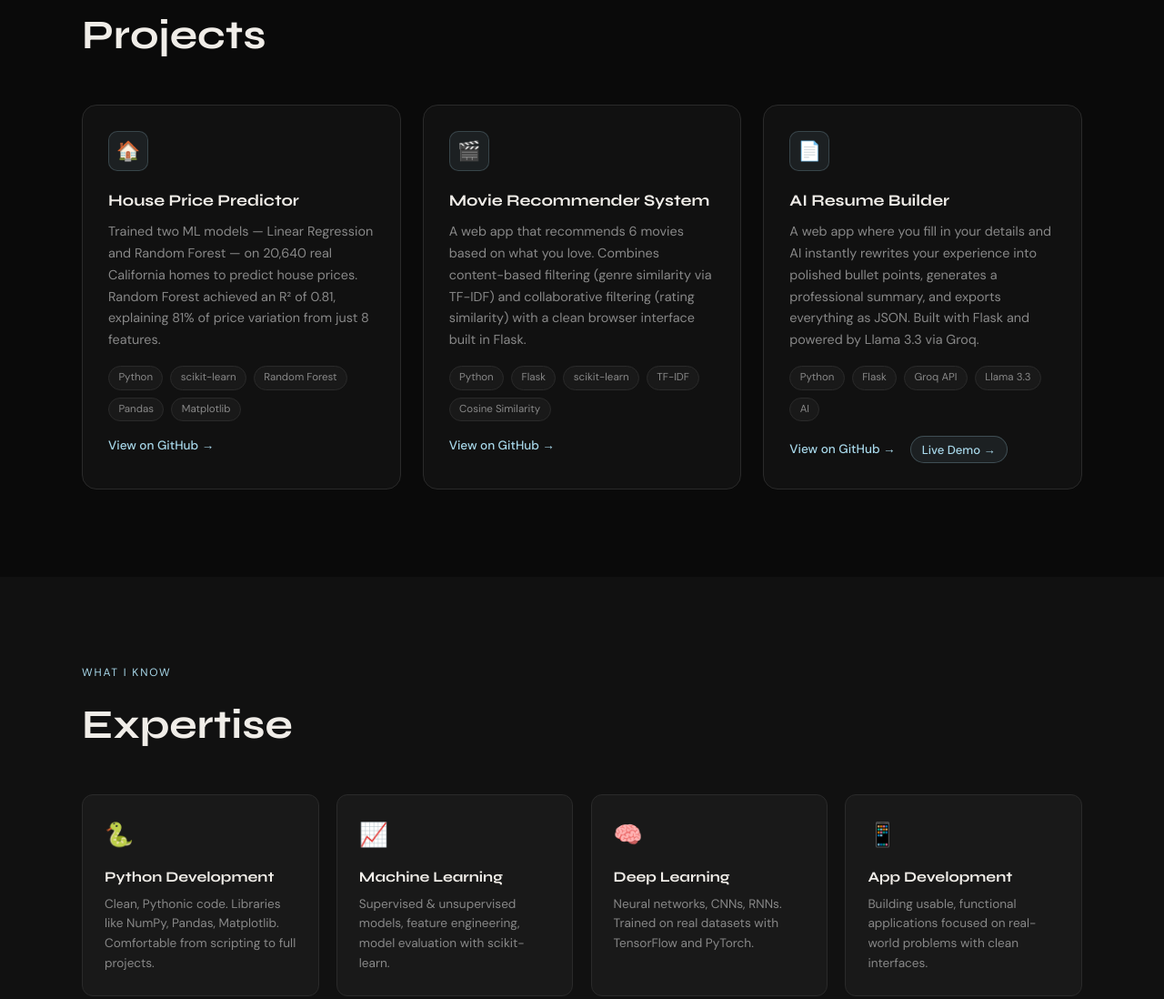
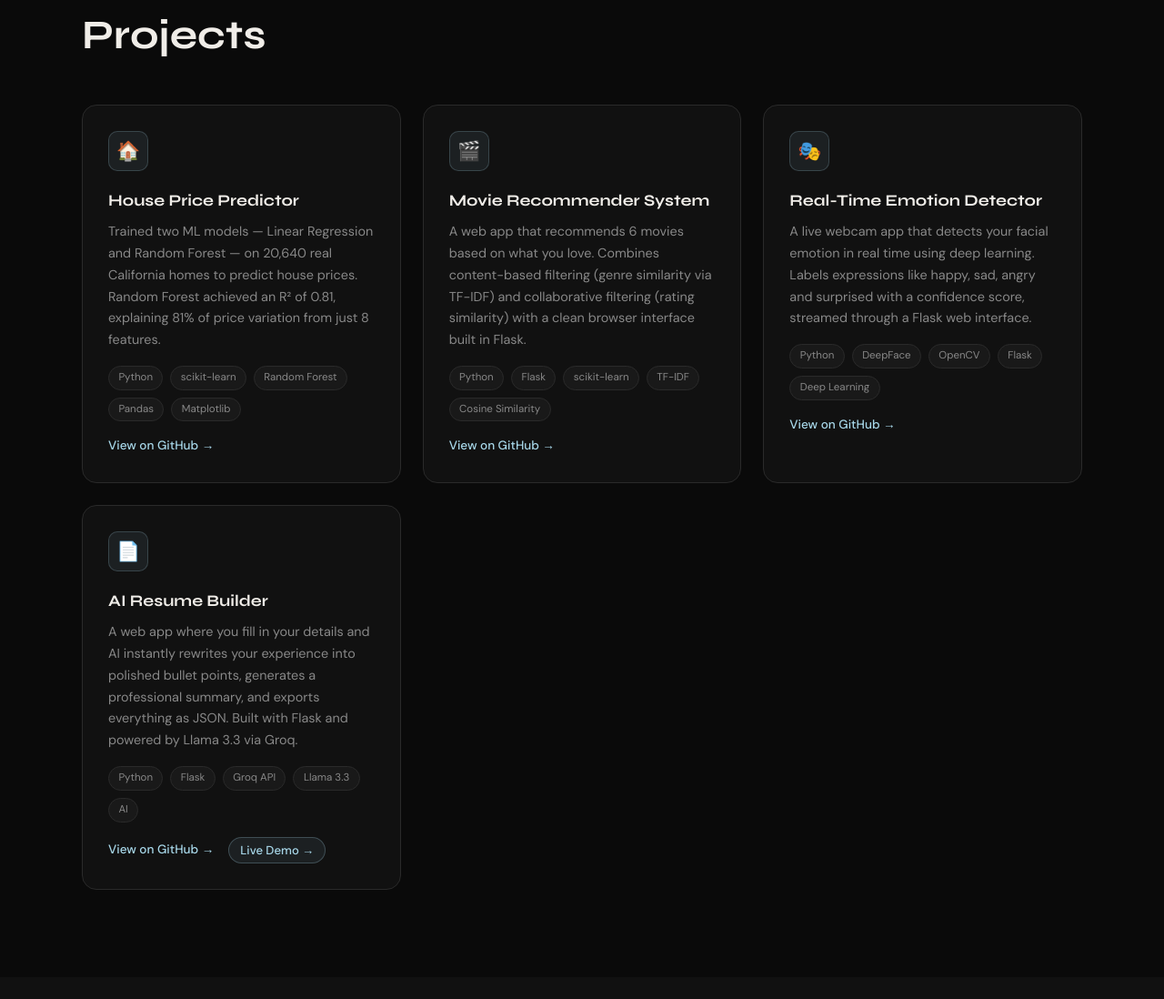
Before and after one commit to alexdavidovmain/alexdavidov, a plain HTML site: page index.html in a window 1280 px wide. Shown: the part 1540-2638 px from the top of the page at 91% size. Drawn offline with Linux system fonts and the light colour scheme.

Commit message:
add emotion detector card

```diff
--- a/index.html
+++ b/index.html
@@ -94,6 +94,20 @@
         </div>
 
         <div class="project-card">
+          <div class="project-icon">🎭</div>
+          <div class="project-title">Real-Time Emotion Detector</div>
+          <p class="project-desc">A live webcam app that detects your facial emotion in real time using deep learning. Labels expressions like happy, sad, angry and surprised with a confidence score, streamed through a Flask web interface.</p>
+          <div class="project-tags">
+            <span class="project-tag">Python</span>
+            <span class="project-tag">DeepFace</span>
+            <span class="project-tag">OpenCV</span>
+            <span class="project-tag">Flask</span>
+            <span class="project-tag">Deep Learning</span>
+          </div>
+          <a href="https://github.com/alexdavidovmain/emotion-detector" target="_blank" class="project-link">View on GitHub →</a>
+        </div>
+
+        <div class="project-card">
           <div class="project-icon">📄</div>
           <div class="project-title">AI Resume Builder</div>
           <p class="project-desc">A web app where you fill in your details and AI instantly rewrites your experience into polished bullet points, generates a professional summary, and exports everything as JSON. Built with Flask and powered by Llama 3.3 via Groq.</p>
```
